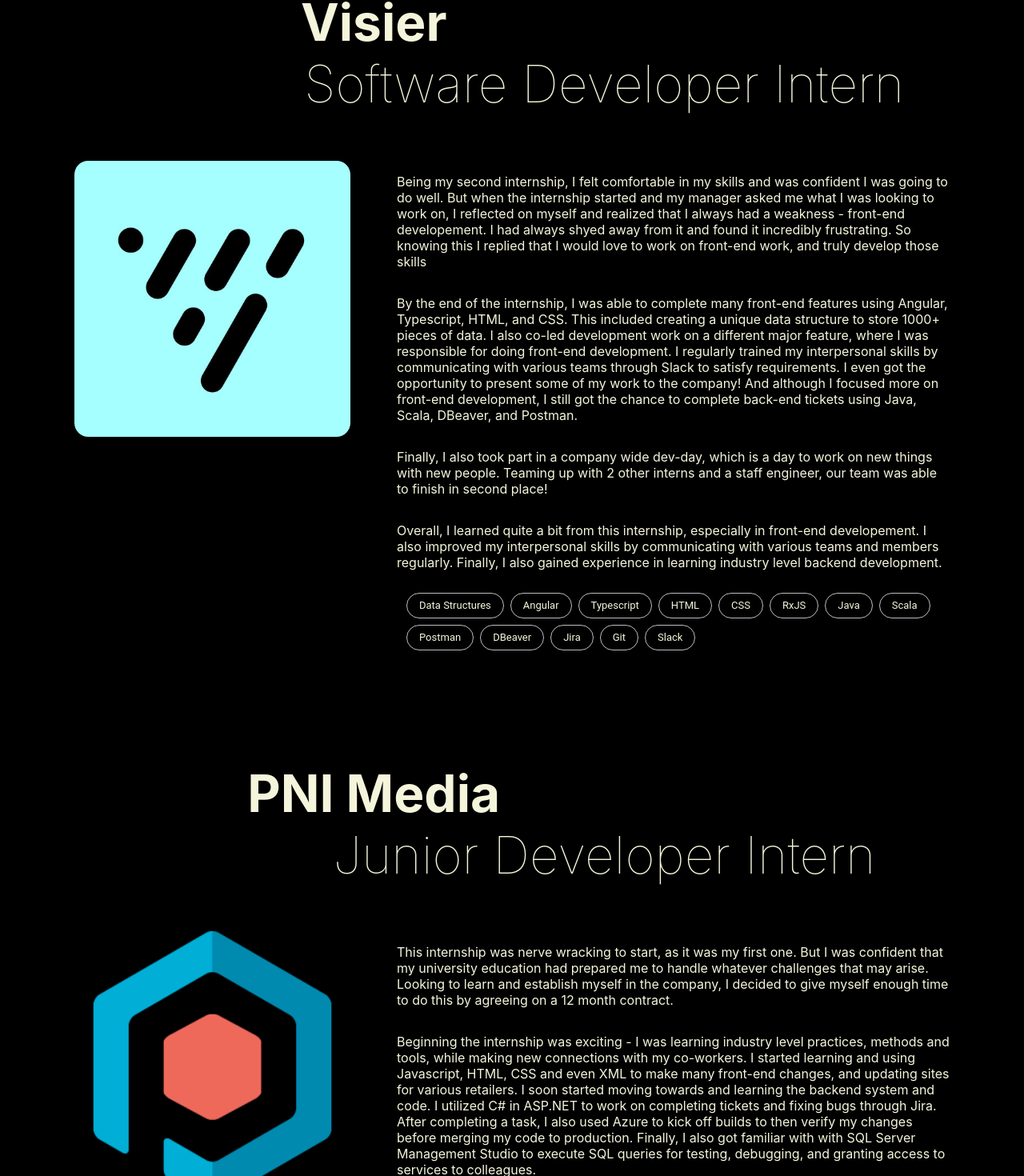
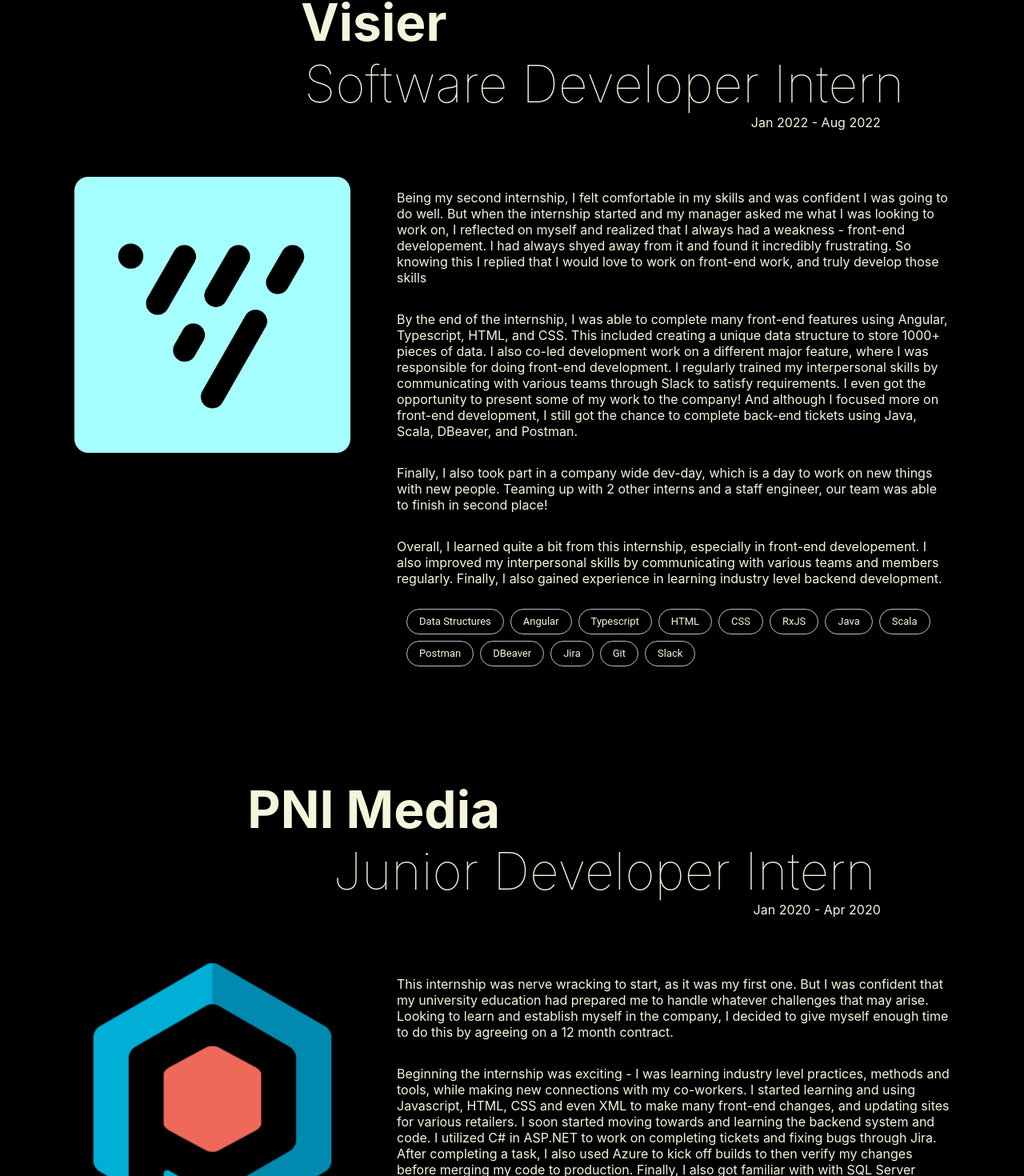
Before and after one commit to aditya000028/portfolio, a React (Create React App) app: page /work-experience in a window 1280 px wide. Shown: the part 955-2425 px from the top of the page at 80% size. Built offline with nearby package versions, Linux system fonts and the light colour scheme; no server answers; what aws-amplify would draw is missing.

Commit message:
Added work experience dates

```diff
--- a/src/pages/work-experience/WorkExperience.js
+++ b/src/pages/work-experience/WorkExperience.js
@@ -22,6 +22,7 @@
         title={WORK_EXPERIENCE_SECTION_VISIER.NAME}
         subtitle={WORK_EXPERIENCE_SECTION_VISIER.ROLE}
         descriptions={WORK_EXPERIENCE_SECTION_VISIER.DESCRIPTIONS}
+        dateRange={WORK_EXPERIENCE_SECTION_VISIER.DATE_RANGE}
         skills={WORK_EXPERIENCE_SECTION_VISIER.SKILLS}
         image={WORK_EXPERIENCE_SECTION_VISIER.IMAGE_PATH}
         altText={WORK_EXPERIENCE_SECTION_VISIER.IMAGE_ALT}
@@ -30,6 +31,7 @@
         title={WORK_EXPERIENCE_SECTION_PNI_DIGITAL_MEDIA.NAME}
         subtitle={WORK_EXPERIENCE_SECTION_PNI_DIGITAL_MEDIA.ROLE}
         descriptions={WORK_EXPERIENCE_SECTION_PNI_DIGITAL_MEDIA.DESCRIPTIONS}
+        dateRange={WORK_EXPERIENCE_SECTION_PNI_DIGITAL_MEDIA.DATE_RANGE}
         skills={WORK_EXPERIENCE_SECTION_PNI_DIGITAL_MEDIA.SKILLS}
         image={WORK_EXPERIENCE_SECTION_PNI_DIGITAL_MEDIA.IMAGE_PATH}
         altText={WORK_EXPERIENCE_SECTION_PNI_DIGITAL_MEDIA.IMAGE_ALT}
--- a/src/strings.js
+++ b/src/strings.js
@@ -73,6 +73,7 @@
   ],
   IMAGE_PATH: "/assets/images/Visier-logo.jpg",
   IMAGE_ALT: "Visier Logo",
+  DATE_RANGE: "Jan 2022 - Aug 2022"
 };
 
 export const WORK_EXPERIENCE_SECTION_PNI_DIGITAL_MEDIA = {
@@ -98,6 +99,7 @@
   ],
   IMAGE_PATH: "/assets/images/PNI-Media-logo.png",
   IMAGE_ALT: "PNI Media Logo",
+  DATE_RANGE: "Jan 2020 - Apr 2020"
 };
 
 export const PROJECTS_GREETING = {
@@ -131,6 +133,7 @@
   ],
   IMAGE_PATH: "/assets/images/portofaditya-mobile-home-greeting.png",
   IMAGE_ALT: "Port of Aditya home greeting",
+  DATE_RANGE: "Jun 2023 - Present"
 };
 
 export const PROJECTS_SECTION_BAYTREE = {
```
